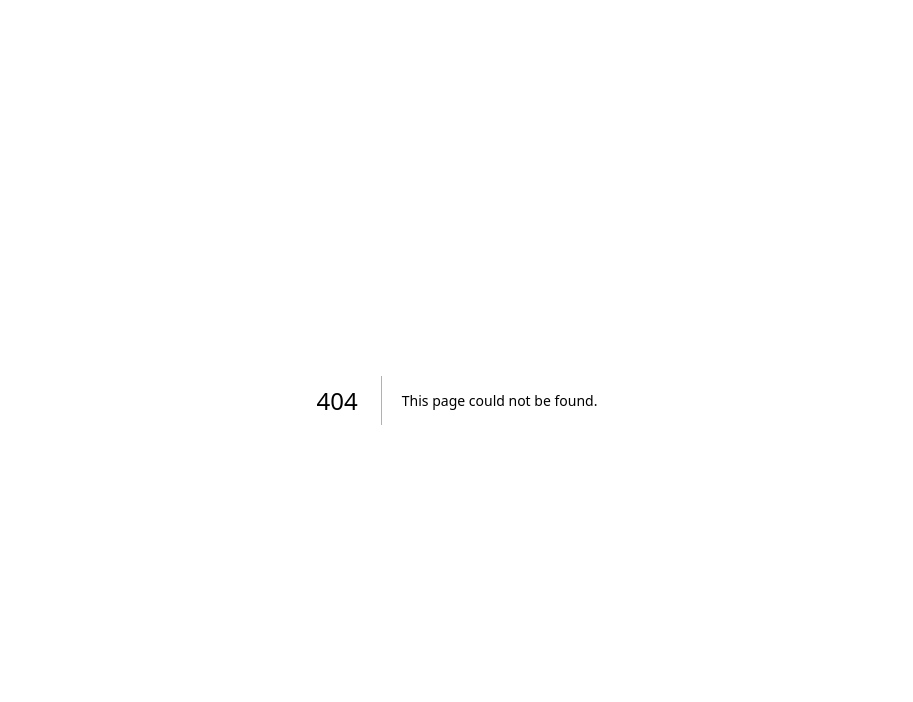
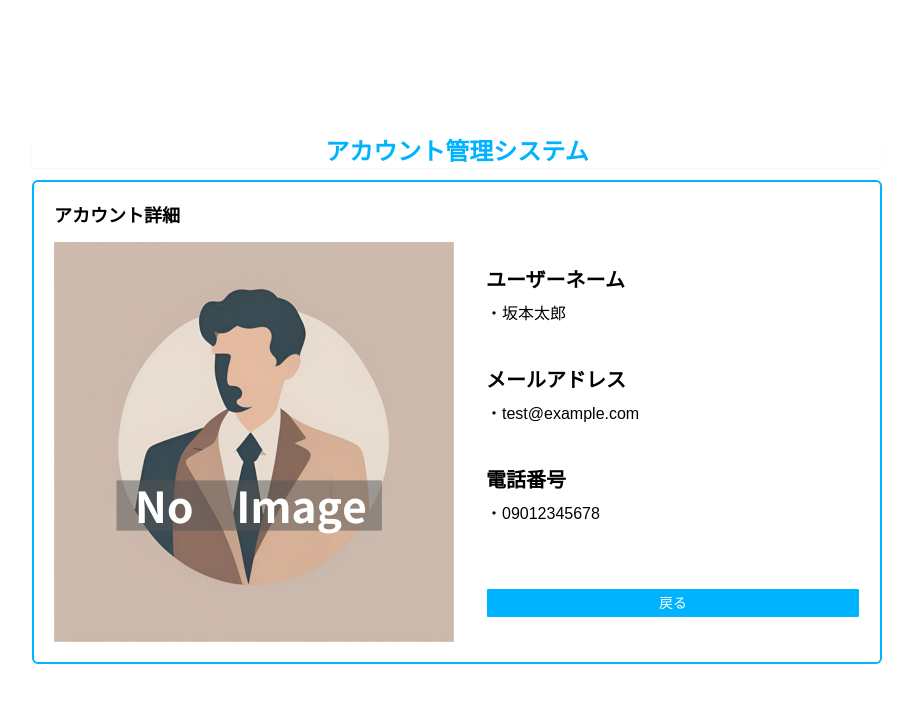
Before and after one commit to monosan77/account-management, a Next.js app in the folder frontend/: page /account-detail/1 in a window 1280 px wide. Before the commit this address had no page. Shown: the top 702 px of the page, without its empty margins (183-1096 px from the left). Built offline with nearby package versions, Linux system fonts and the light colour scheme; a web font is replaced by a local one.

Commit message:
アカウント詳細画面の作成

```diff
--- /dev/null
+++ b/frontend/src/app/account-detail/[id]/page.tsx
@@ -0,0 +1,13 @@
+import AccountDetail from '@/components/AccountDetail/AccountDetail';
+import Frame from '@/components/Frame/Frame';
+import React from 'react';
+
+const AccountDetailPage = () => {
+  return (
+    <Frame title={'アカウント詳細'} width="850px" isAddAccount={false}>
+      <AccountDetail />
+    </Frame>
+  );
+};
+
+export default AccountDetailPage;
--- /dev/null
+++ b/frontend/src/components/AccountDetail/AccountDetail.tsx
@@ -0,0 +1,20 @@
+import Image from 'next/image';
+import React from 'react';
+import AccountInfo from './AccountInfo';
+
+const AccountDetail = () => {
+  return (
+    <div className="flex justify-center ">
+      <Image
+        src="/account/no-image-account.png"
+        alt="アカウント画像"
+        width={400}
+        height={400}
+        className="w-1/2 mr-4"
+      />
+      <AccountInfo />
+    </div>
+  );
+};
+
+export default AccountDetail;
--- /dev/null
+++ b/frontend/src/components/AccountDetail/AccountInfo.tsx
@@ -0,0 +1,32 @@
+'use client';
+import React from 'react';
+import AccountInfoDt from './AccountInfoDt';
+import AccountInfoDd from './AccountInfoDd';
+import ButtonCustomSize from '../Frame/ButtonCustomSize';
+import { useRouter } from 'next/navigation';
+
+const AccountInfo = () => {
+  const router = useRouter();
+  return (
+    <div className="w-1/2 my-6 ml-4 flex justify-between flex-col">
+      <dl>
+        <AccountInfoDt title="ユーザーネーム" />
+        <AccountInfoDd textData="坂本太郎" />
+        <AccountInfoDt title="メールアドレス" />
+        <AccountInfoDd textData="test@example.com" />
+        <AccountInfoDt title="電話番号" />
+        <AccountInfoDd textData="09012345678" />
+      </dl>
+      <ButtonCustomSize
+        text="戻る"
+        bgColor="#00B3FF"
+        textColor="#fff"
+        type="button"
+        width="100%"
+        handleClick={() => router.back()}
+      />
+    </div>
+  );
+};
+
+export default AccountInfo;
--- /dev/null
+++ b/frontend/src/components/AccountDetail/AccountInfoDd.tsx
@@ -0,0 +1,9 @@
+import React from 'react';
+interface Prop {
+  textData: string;
+}
+const AccountInfoDd = ({ textData }: Prop) => {
+  return <dd className="mb-10">・{textData}</dd>;
+};
+
+export default AccountInfoDd;
--- /dev/null
+++ b/frontend/src/components/AccountDetail/AccountInfoDt.tsx
@@ -0,0 +1,8 @@
+interface Prop {
+  title: string;
+}
+const AccountInfoDt = ({ title }: Prop) => {
+  return <dt className="text-xl font-bold mb-2">{title}</dt>;
+};
+
+export default AccountInfoDt;
```
Also changed, not shown: frontend/public/account/no-image-account.png (added).
